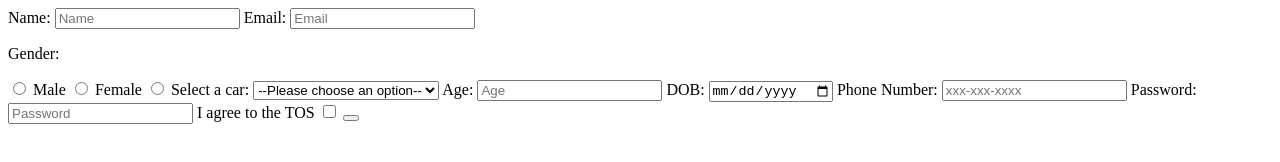
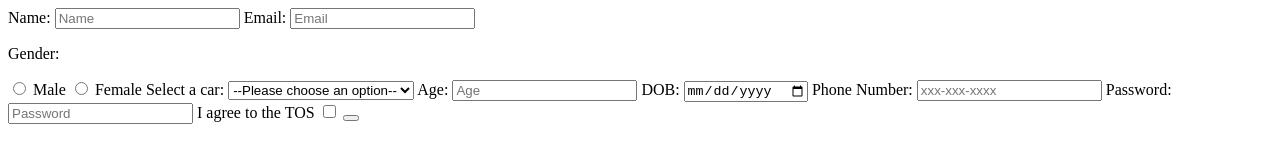
Before and after one commit to acciojob/signup-form-car-soniyafaroda, a website: page main.html in a window 1280 px wide. Drawn offline with Linux system fonts and the light colour scheme.

Commit message:
created a submission

```diff
--- a/main.html
+++ b/main.html
@@ -8,9 +8,10 @@
 
 <body>
 	<form method="post">
-		<lable for="name">Name:</lable>
+		<label for="name">Name:</label>
 		<input placeholder="Name" type="text" id="name" required>
-		<lable for="email">Email:</lable>
+
+		<label for="email">Email:</label>
 		<input placeholder="Email" type="email" id="email" required>
 
 		<p>Gender:</p>
@@ -19,7 +20,6 @@
 		<input type="radio" id="gender-f" name="gender" value="female" required>
 		<label for="gender-f">Female</label>
 
-		<input type="radio" id="gender-f" required>
 		<label for="cars">Select a car:</label>
 		<select placeholder="--Please choose an option--" id="cars" required>
 		    <option value="">--Please choose an option--</option>
@@ -27,16 +27,22 @@
 		    <option value="bmw">BMW</option>
 		    <option value="audi">Audi</option>
 		</select>
-		<lable for="age">Age:</lable>
+
+		<label for="age">Age:</label>
 		<input placeholder="Age" type="number" id="age" required>
-		<lable for="dob">DOB:</lable>
+
+		<label for="dob">DOB:</label>
 		<input type="date" id="dob"required>
-		<lable for="tel">Phone Number:</lable>
+
+		<label for="tel">Phone Number:</label>
 		<input placeholder="xxx-xxx-xxxx" type="tel" id="tel">
-		<lable for="password">Password:</lable>
+
+		<label for="password">Password:</label>
 		<input  placeholder="Password" type="password" id="password" required>
-		<lable for="checkbox">I agree to the TOS</lable>
+
+		<label for="checkbox">I agree to the TOS</label>
 		<input  type="checkbox"  required id="tos">
+
 		<button type="submit" value="Submit" />
 
 	</form>
```
